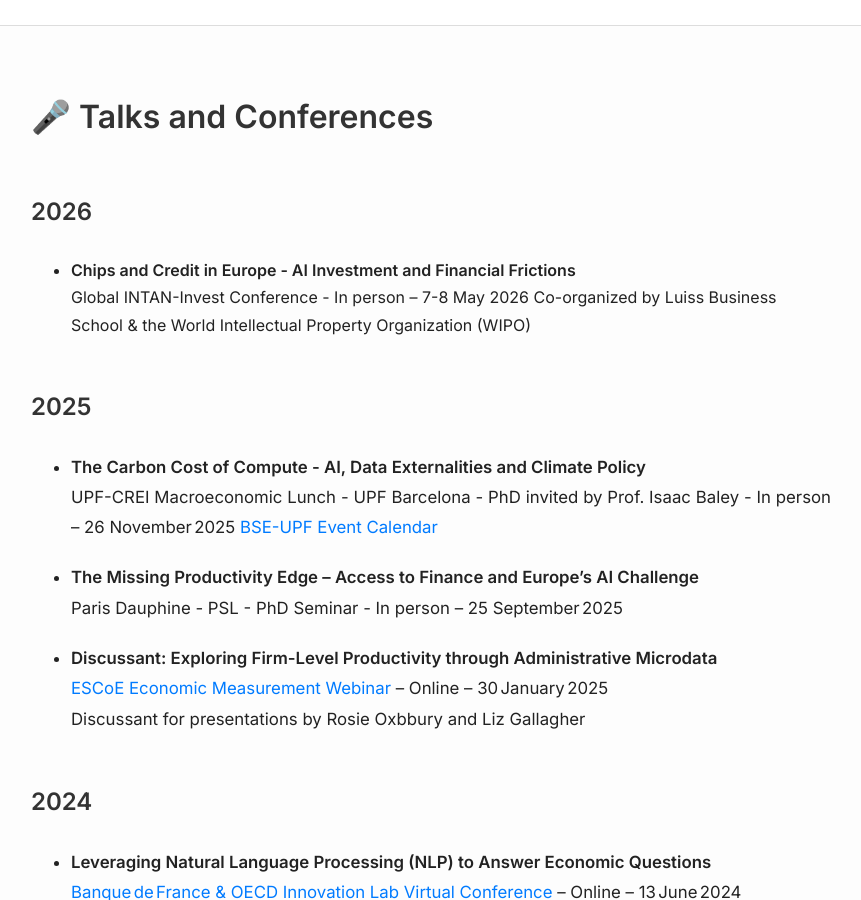
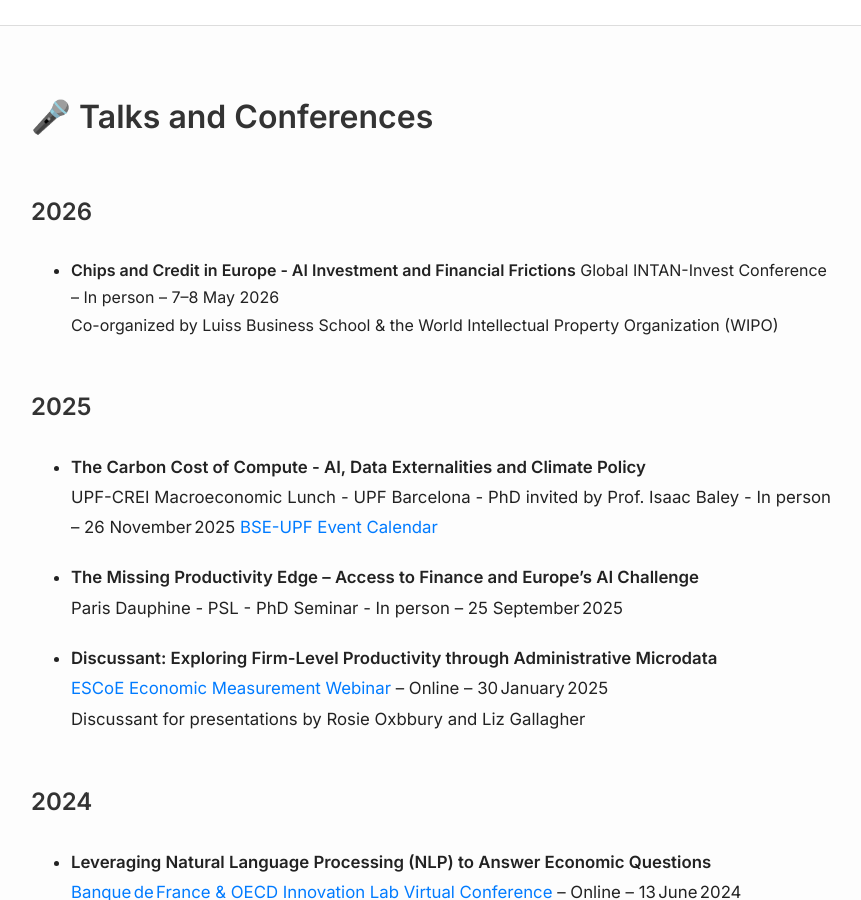
Before and after one commit to julia-m-schmidt/julia-m-schmidt.github.io, a Jekyll site: the page built from talks.md, in a window 1280 px wide and 900 px high, scrolled down 455 px. Shown: the whole window, without its empty margins (209-1070 px from the left). Built offline with Jekyll 4.4.1, drawn with Linux system fonts in a browser that asks for light colours.

```diff
--- a/talks.md
+++ b/talks.md
@@ -8,8 +8,9 @@ permalink: /talks/
 
 ## 2026
 - **Chips and Credit in Europe - AI Investment and Financial Frictions**
-  Global INTAN-Invest Conference - In person – 7-8 May 2026
+  Global INTAN-Invest Conference – In person – 7–8 May 2026
   Co-organized by Luiss Business School & the World Intellectual Property Organization (WIPO)
+
 
 ## 2025
 
```
